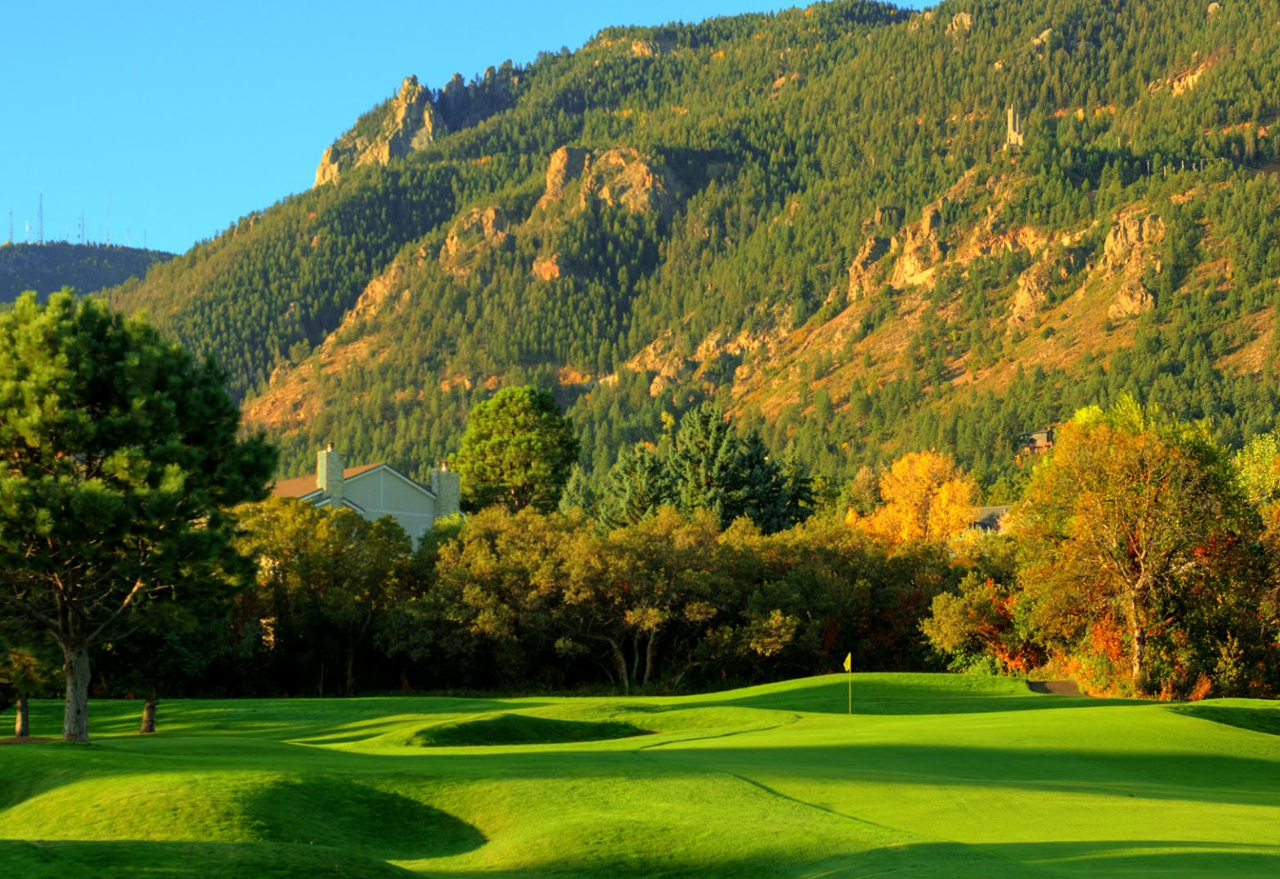
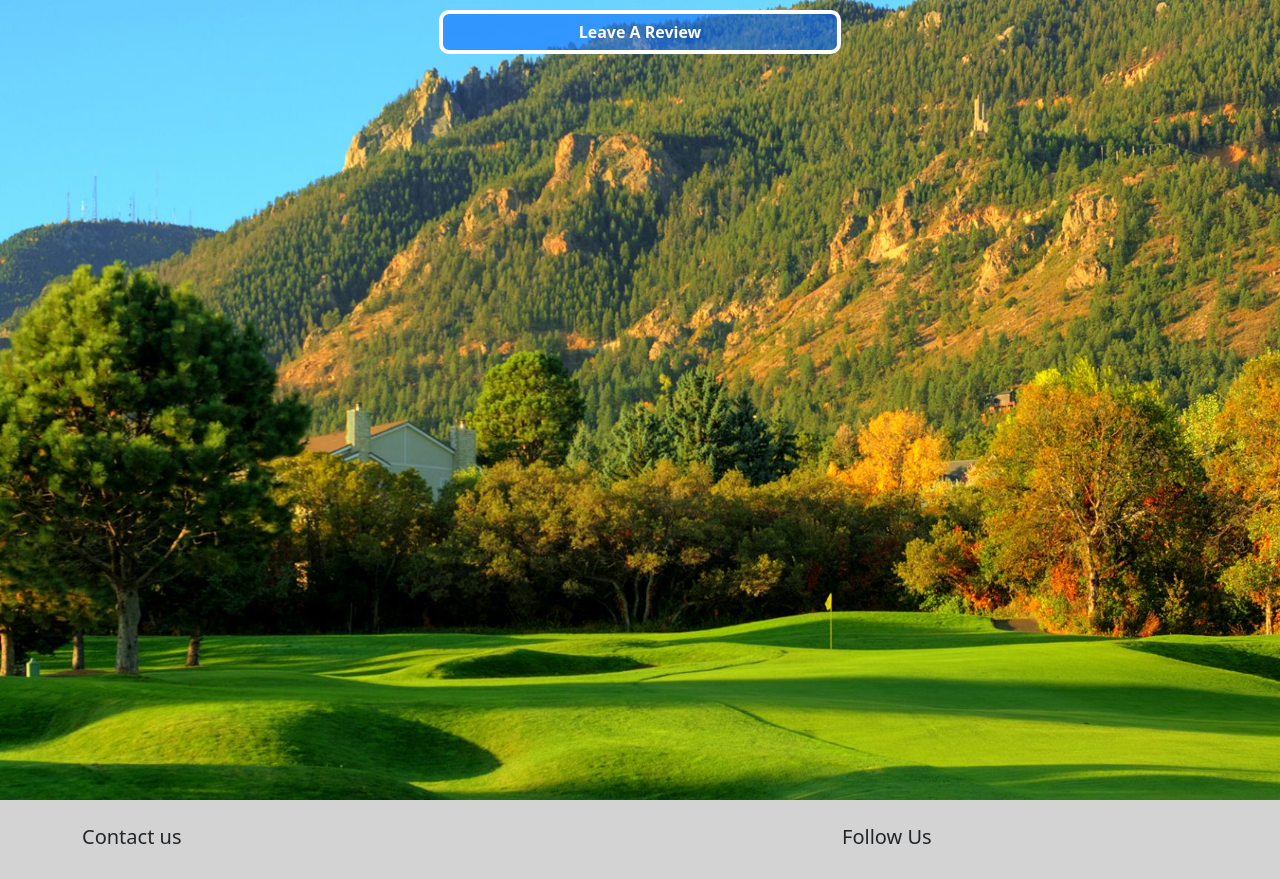
Before and after one commit to sam2829/project-4-royal-sam, a Django app: page /reviews/ in a window 1280 px wide. Shown: the part 116-995 px from the top of the page. Run offline with Django 3.2, Linux system fonts and the light colour scheme; the visitor is signed in with stand-in values (Sample User, id 1); data that the repository does not hold is empty; some libraries are stand-ins or nearby versions.

Commit message:
Create and style leave review link, that can only be seen when user is authenticated

```diff
--- a/blog/templates/reviews.html
+++ b/blog/templates/reviews.html
@@ -11,7 +11,7 @@
         <div class="col-12 col-sm-8 col-md-6 col-xl-4">
             <div class="row justify-content-sm-center review-card">
                 {% for post in post_list %}
-                <div class="col-12 mt-3">
+                <div class="col-12 mt-5">
                     <div class="card mb-3" style="max-width: 540px; max-height: 250px;">
                         <div class="row g-0">
                             <div class="col-4">
@@ -40,6 +40,13 @@
             </div>
         </div>
     </div>
+    {% if user.is_authenticated %}
+    <div class="row justify-content-sm-center">
+        <div class="col-12 col-sm-8 col-md-6 col-xl-4">
+            <a href="#" class="nav-link fs-6 fw-bold leave-review-link text-white">Leave A Review</a>
+        </div>
+    </div>
+    {% endif %}
     {% if is_paginated %}
     <nav aria-label="Page navigation" class="mb-3">
         <ul class="pagination justify-content-center">
--- a/blog/views.py
+++ b/blog/views.py
@@ -9,4 +9,4 @@ class PostList(generic.ListView):
     model = Post
     queryset = Post.objects.filter(status=1).order_by('-created_on')
     template_name = 'reviews.html'
-    paginate_by = 5
+    paginate_by = 4
--- a/static/css/style.css
+++ b/static/css/style.css
@@ -142,3 +142,23 @@ h5 {
 .page-link {
     border-radius: 10px;
 }
+
+.leave-review-link {
+    padding: 6px;
+    border: solid 4px;
+    border-radius: 10px;
+    border-color: white;
+    background-color: rgba(13, 110, 253, 0.6);
+    margin-top: 10px;
+    margin-bottom: 20px;
+    text-align: center;
+}
+
+.leave-review-link:hover {
+    font-size: 300%;
+    transition: all 1s ease-in-out;
+    -moz-transition: all 1s ease-in-out;
+    -webkit-transition: all 1s ease-in-out;
+    -o-transition: all 1s ease-in-out;
+    background-color: rgba(13, 110, 253, 1);
+}
--- a/templates/base.html
+++ b/templates/base.html
@@ -95,7 +95,7 @@
       class="bg-image d-flex justify-content-center"
       style="
         background-image: url('{% static 'background_images/golf-3.jpg' %}');
-        height: 110vh;
+        min-height: 100vh;
         background-repeat: no-repeat;
         width: 100%;
         background-size: cover;
```
